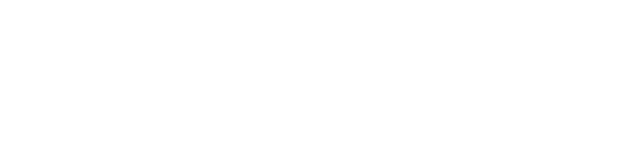
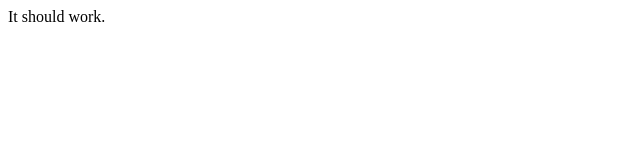
Before and after one commit to nakulkhadilkar/Test, a plain HTML site: page index.html in a window 1280 px wide. Shown: the whole page, without its empty margins (0-640 px from the left). Drawn offline with Linux system fonts and the light colour scheme.

Commit message:
Update index.html
added body.

```diff
--- a/index.html
+++ b/index.html
@@ -3,5 +3,6 @@
     <title>This is a new html file</title>
   </head>
   <body>
+    It should work.
   </body>
 </html>
```
